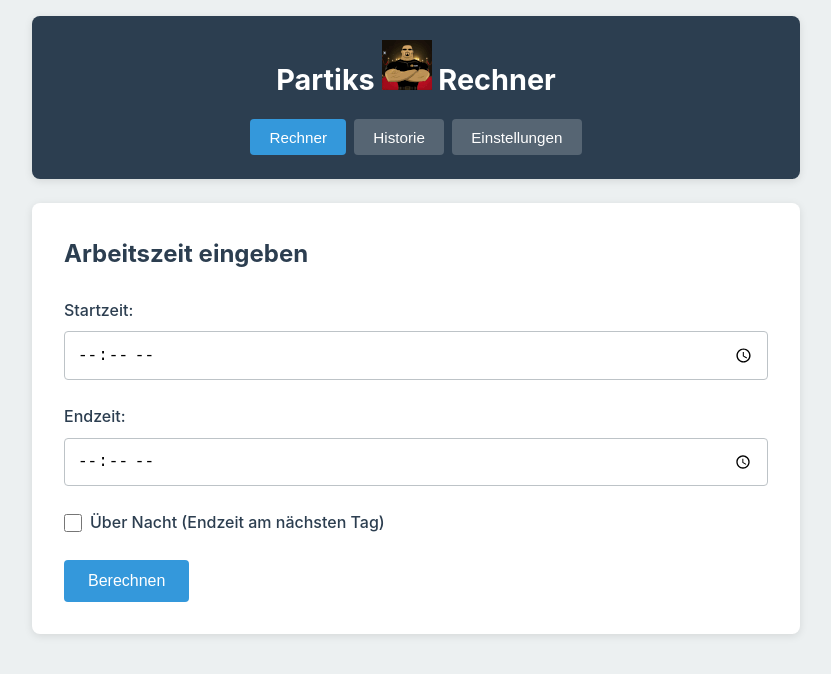
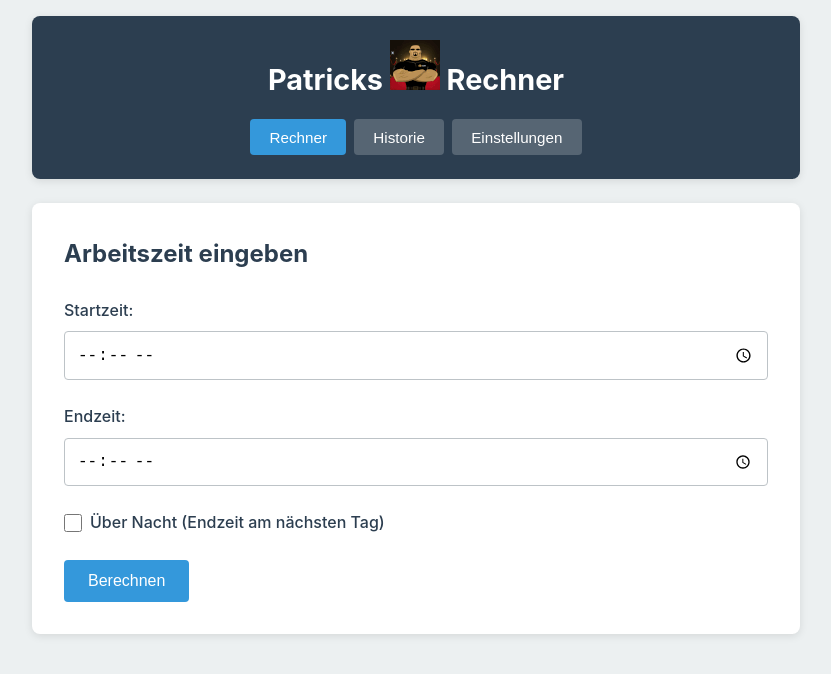
Before and after one commit to JsSenior/patricks-rechner, a website: page index.html in a window 1280 px wide. Shown: the whole page, without its empty margins (224-1055 px from the left). Drawn offline with Linux system fonts and the light colour scheme.

Commit message:
spelling mistake

```diff
--- a/index.html
+++ b/index.html
@@ -14,7 +14,7 @@
 <body>
     <div class="container">
         <header>
-           <h1> Partiks <img src="paddy.gif"> Rechner</h1>
+           <h1> Patricks <img src="paddy.gif"> Rechner</h1>
             <nav>
                 <button id="nav-calculator" class="nav-btn active">Rechner</button>
                 <button id="nav-history" class="nav-btn">Historie</button>
```
